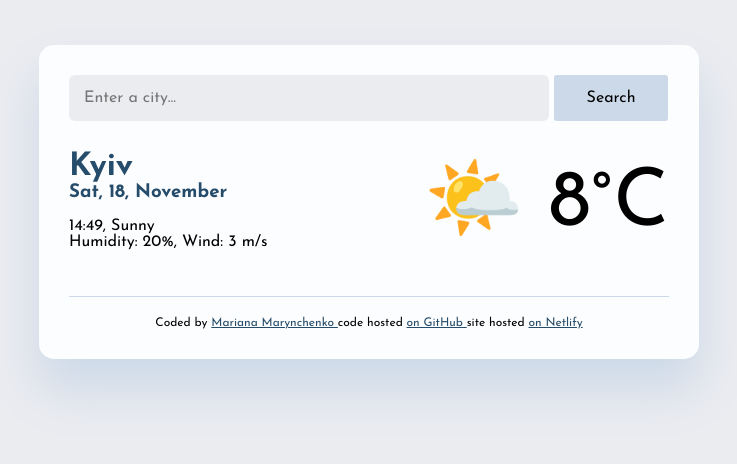
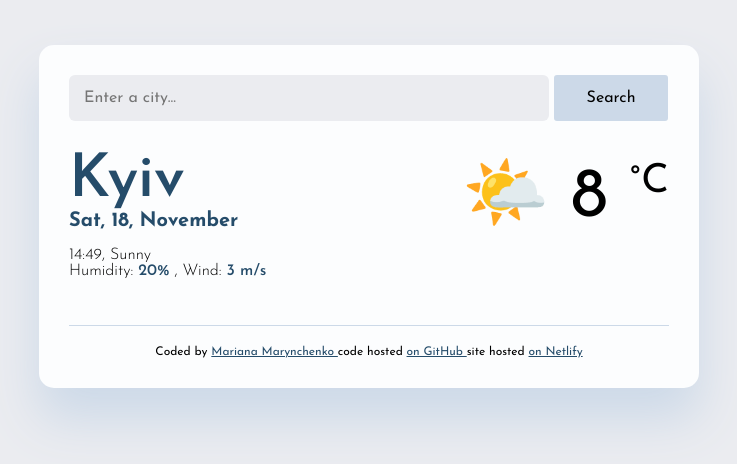
Before and after one commit to Mariana-Kyiv/good-weather, a plain HTML site: page index.html in a window 1280 px wide. Shown: the whole page, without its empty margins (271-1008 px from the left). Drawn offline with Linux system fonts and the light colour scheme.

Commit message:
added basic css

```diff
--- a/index.html
+++ b/index.html
@@ -18,7 +18,7 @@
 <body>
     <div class="weather-box">
     <header>
-        <form class="search-form">
+        <form>
             <input type="search" placeholder="Enter a city..." required class="search-form-input"/>
             <input type="submit" value="Search" class="search-button"/>
         </form>
@@ -32,11 +32,15 @@
         <p>
             14:49, Sunny
             </br>
-            Humidity: 20%, Wind: 3 m/s
+            Humidity:
+            <span class="nice">20%</span>
+            , Wind:
+            <span class="nice">3 m/s</span>
         </p>
         </div>
         <div class="temperature">
-        🌤️ 8°C
+        🌤️ 8
+        <sup class="celsium">°C</sup>
         </div>
         </div>
     </main>
--- a/src/styles.css
+++ b/src/styles.css
@@ -19,6 +19,8 @@ main {
 h1 {
     color: rgba(37, 76, 106);
     font-family: 'Josefin Sans', sans-serif;
+    font-size: 60px;
+    font-weight: 600;
     padding: none;
     margin: 0 auto;
 }
@@ -26,16 +28,13 @@ h1 {
 h3 {
     color: rgba(37, 76, 106);
     font-family: 'Josefin Sans', sans-serif;
+    font-size: 20px;
     padding: none;
     margin: 0 auto;
 }
 
 a {
     color: rgba(37, 76, 106);
-}
-
-.search-form {
-
 }
 
 .search-form-input {
@@ -64,8 +63,21 @@ a {
 }
 
 .temperature {
-    font-size: 80px;
+    font-size: 70px;
 }
+
+p {
+    font-weight: 300;
+    padding: 0 auto;
+}
+
+.nice {
+    font-weight: 500;
+    color: rgba(37, 76, 106);
+}
+ .celsium {
+    font-size: 40px;
+ }
 
 footer {
     margin-top: 20px;
```
